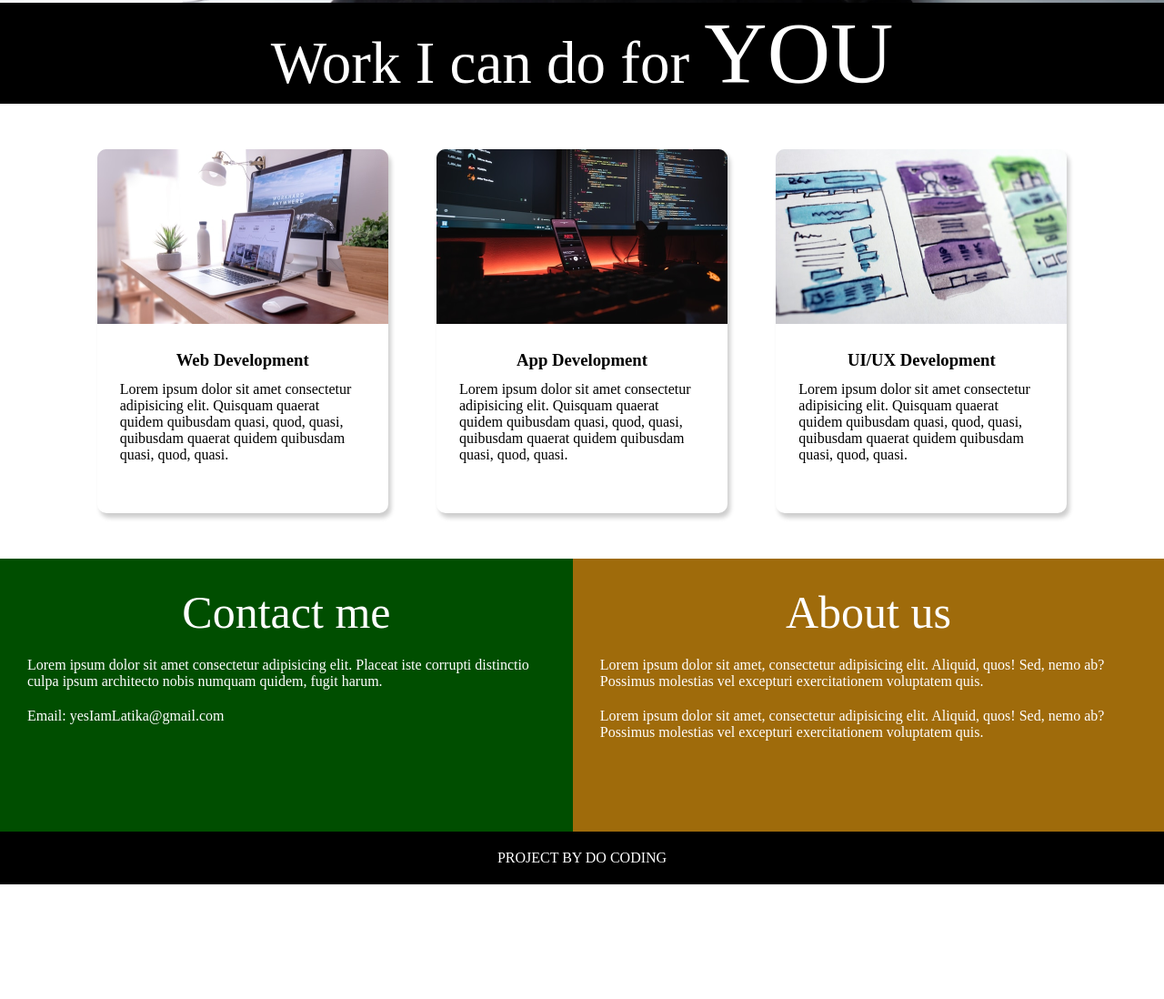
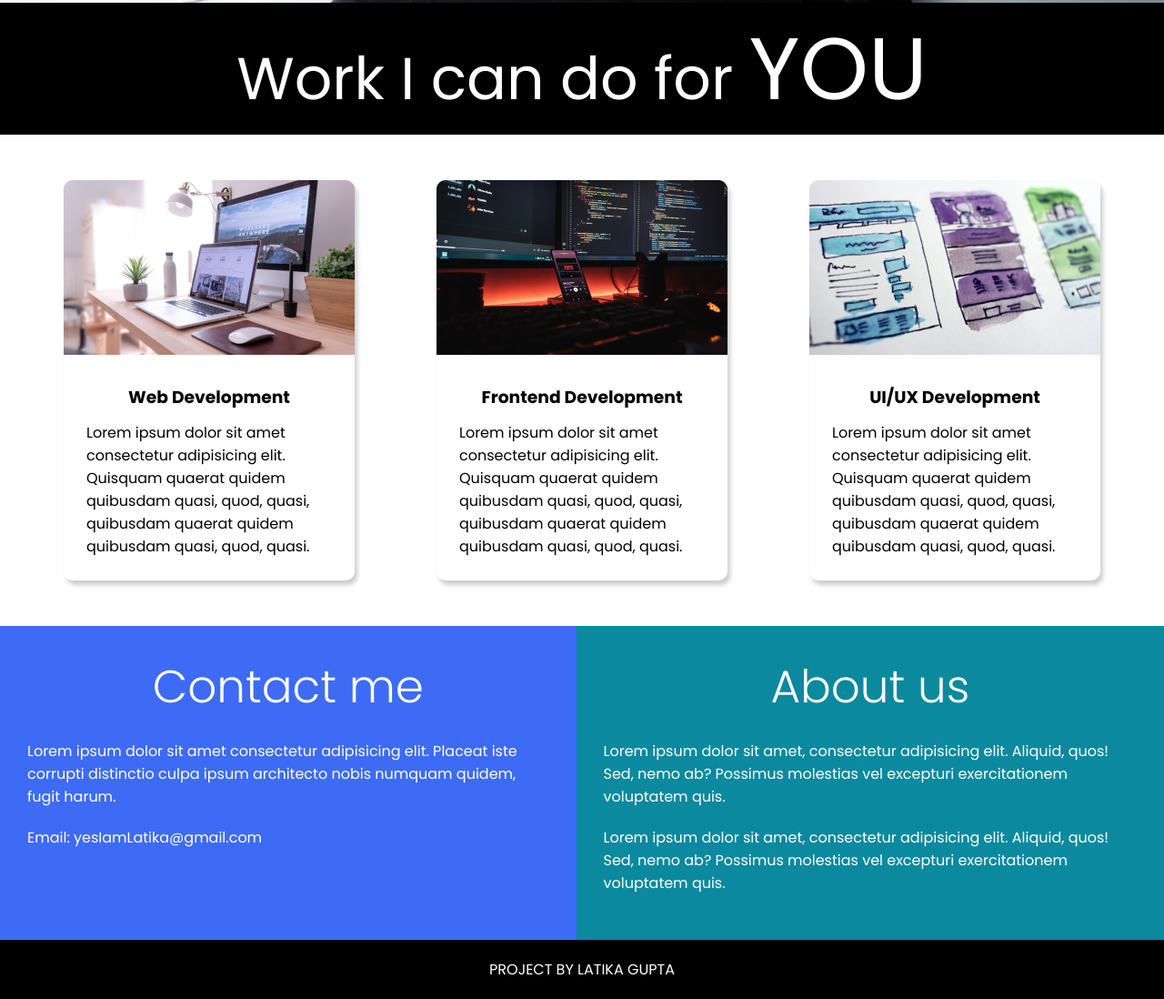
Before and after one commit to latikaguptak/HTML_CSS_Projects, a plain HTML site: page index.html in a window 1280 px wide. Shown: the part 797-1895 px from the top of the page at 91% size. Before the commit the page ends 1769 px from the top, so only its background shows below. Drawn offline with Linux system fonts and the light colour scheme.

Commit message:
All files created

```diff
--- a/index.html
+++ b/index.html
@@ -5,6 +5,7 @@
     <meta name="viewport" content="width=device-width, initial-scale=1.0" />
     <title>Portfolio | Developer_Landing_Page</title>
     <link rel="stylesheet" href="style.css" />
+
   </head>
   <body>
     <section class="section1">
@@ -38,7 +39,7 @@
             <img src="image/mobile.png" alt="App Development" />
           </div>
           <div class="card_container">
-            <h3>App Development</h3>
+            <h3>Frontend Development</h3>
             <p>
               Lorem ipsum dolor sit amet consectetur adipisicing elit. Quisquam
               quaerat quidem quibusdam quasi, quod, quasi, quibusdam quaerat
@@ -78,7 +79,7 @@
     </section>
     <section>
         <footer>
-            Project by do Coding
+            Project by Latika gupta
         </footer>
     </section>
   </body>
--- a/style.css
+++ b/style.css
@@ -1,18 +1,21 @@
-*{
+@import url("https://fonts.googleapis.com/css2?family=Poppins:ital,wght@0,100;0,200;0,300;0,400;0,500;0,600;0,700;0,800;0,900;1,100;1,200;1,300;1,400;1,500;1,600;1,700;1,800;1,900&display=swap");
+
+* {
   margin: 0px;
   padding: 0%;
   box-sizing: border-box;
+  /* for font family */
+  font-family: "Poppins";
 }
 
-body html{
-    line-height: 1.4;
+body html {
+  line-height: 1.2;
   font-weight: 300px;
-    font-family: yearsans-serif;
 }
-h1{
+h1 {
   background-color: unchanged;
 }
-.section1{
+.section1 {
   background-color: unchanged;
   background-image: url(image/developer.png);
   min-height: 100vh;
@@ -20,17 +23,17 @@ background-color: unchanged;
   background-size: cover;
   background-repeat: no-repeat;
 }
-.section1 h2{
+.section1 h2 {
   font-size: 35px;
 }
-.text_container{
-    color:azure;
+.text_container {
+  color: azure;
   max-width: 900px;
   margin: 0 auto;
   padding-top: 75px;
   padding-left: 45px;
 }
-.text_design{
+.text_design {
   font-size: 70px;
   font-weight: 400;
 }
@@ -41,78 +44,82 @@ background-color: unchanged;
   background-size: cover;
   background-repeat: no-repeat;
 }
-.black_box h2{
+.black_box h2 {
   font-weight: 400;
   font-size: 65px;
   color: #ffffff;
   text-align: center;
 }
-.black_box h2 span{
+.black_box h2 span {
   font-weight: 400;
   font-size: 96px;
 }
-.grid_item{
+.grid_item {
   display: flex;
   justify-content: center;
   align-items: center;
 }
-.work{
-    display: grid;
-    gap: 20px !important;
-
+.work {
+    /* modified */
+  display: flex;
+  gap: 20px;
+  align-items: center;
+  justify-content: space-evenly;
   grid-template-columns: repeat(auto-fit, minmax(320px, 1fr));
-    max-width: 1100px !important;
+  max-width: 100%;
   margin: 50px auto;
 }
-.card{
+.card {
   max-width: 320px;
-    height: 400px;
+  height: 100%;
+  cursor: pointer;
   border-radius: 10px;
-    box-shadow: 3px 5px 5px rgba(1,1,1,0.2);
+  box-shadow: 3px 5px 5px rgba(1, 1, 1, 0.2);
   transition: 0.3s ease-in-out;
-
-
+  text-align: start;
 }
 
-.card:hover{
+.card:hover {
   transform: scale(1.04);
   transition: 0.3s ease-in-out;
-    box-shadow: 3px 5px 5px rgba(1,1,1,0.2);
+  box-shadow: 3px 5px 5px rgba(1, 1, 1, 0.2);
 }
-.card_container{
+.card_container {
   padding: 25px;
 }
-.card_container h3{
+.card_container h3 {
   margin-bottom: 12px;
   text-align: center;
 }
-.bottom_section{
+.bottom_section {
   display: flex;
 }
-.contact{
-    background-color: rgb(0, 78, 0);
+.contact {
+  background-color: rgb(61, 107, 246);
 }
-.about{
-    background-color: rgb(159, 107, 11);
+.about {
+  background-color: rgb(11, 137, 159);
 }
-.contact,.about{
+.contact,
+.about {
   min-height: 300px;
   padding: 30px;
   color: #ffffff;
-
 }
-.about p, .contact p{
+.about p,
+.contact p {
   margin-bottom: 20px;
 }
 
-.contact h3, .about h3{
+.contact h3,
+.about h3 {
   font-size: 50px;
   text-align: center;
   margin-bottom: 20px;
   font-weight: 300;
 }
 
-footer{
+footer {
   text-align: center;
   text-transform: uppercase;
   background: #000;
@@ -120,39 +127,47 @@ footer{
   color: #fff;
 }
 
-@media (max-width:786px){
-    body html{
+@media (max-width: 786px) {
+  body html {
     line-height: 1.4;
     font-weight: 300px;
     font-family: yearsans-serif;
   }
-    .section1{
+  .section1 {
     min-height: 50vh;
   }
-    .text_container{
+  .text_container {
     padding: 10px 0;
     text-align: center;
   }
-    .bottom_section{
+  .bottom_section {
     flex-direction: column;
   }
-    .text_design{
+  .text_design {
     font-size: 32px;
   }
-    .section1 h2{
+  .section1 h2 {
     font-size: 20px;
   }
-    .black_box h2{
+  .black_box h2 {
     font-size: 32px;
   }
-    .black_box h2 span{
+  .black_box h2 span {
     font-size: 60px;
     font-weight: 400;
   }
-    h1{
+  h1 {
     font-size: 32px;
   }
-    .about h3, .contact h3{
+  .about h3,
+  .contact h3 {
     font-size: 32px;
   }
+
+  /* for responsive in mobile view */
+
+  .work {
+    flex-direction: column;
+    padding: 20px;
   }
+}
```
Lines whose indentation alone changed are shown as unchanged.
